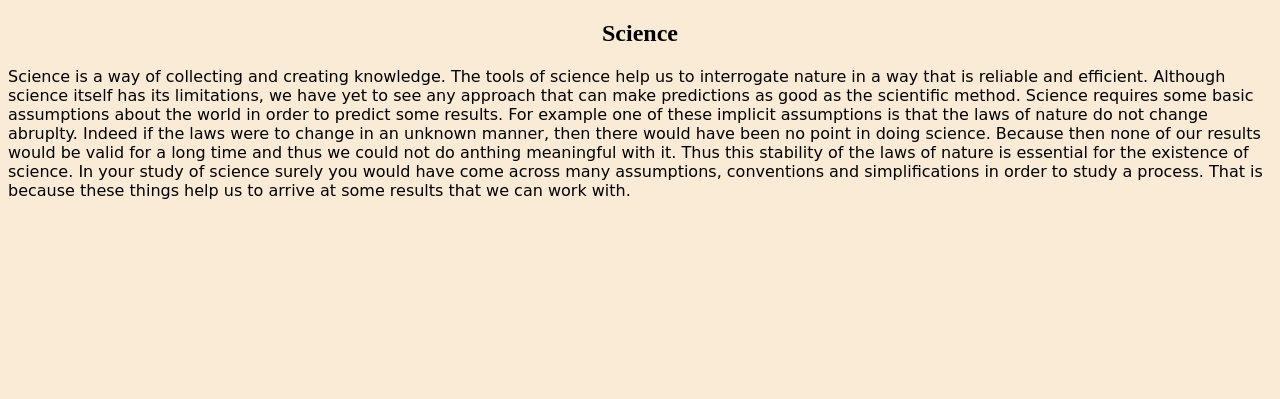
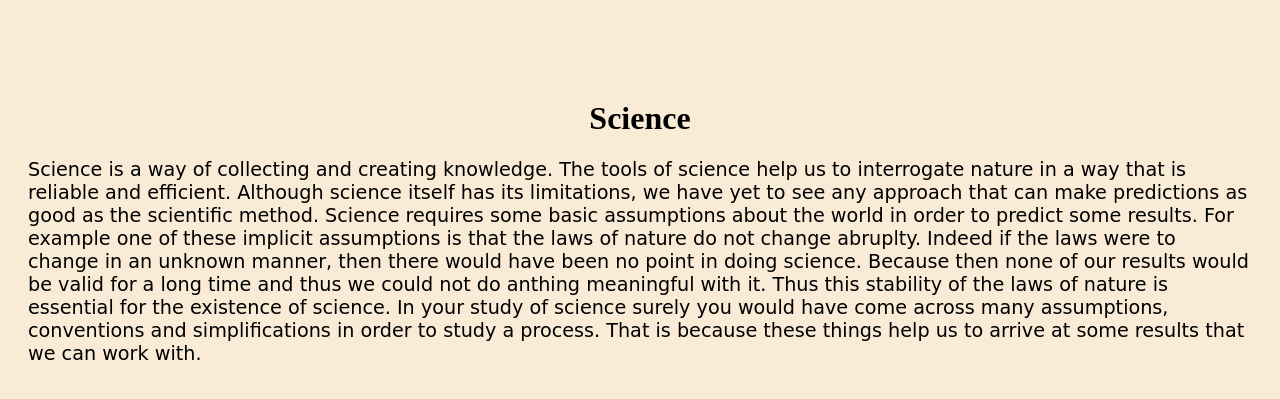
Before and after one commit to kabhay166/fun, a Flask app: page / in a window 1280 px wide. Shown: the part 68-467 px from the top of the page. Run offline with Flask 2, Linux system fonts and the light colour scheme.

Commit message:
changed the styling in the home page

```diff
--- a/templates/home.html
+++ b/templates/home.html
@@ -27,18 +27,19 @@
         }
         p{
 
-
-
+            font-size: larger;
             font-style: normal;
             font-family: cursive;
+            margin-left: 20px;
+            margin-right: 20px;
         }
         body {
             background-color: antiquewhite;
         }
-        h2 {
-            text-align:center;
 
-
+        h1 {
+            text-align: center;
+            margin-top: 100px;
         }
     </style>
 </head>
@@ -52,7 +53,7 @@
     <a href="math.html"> <button type="button" class="navbutton">Maths</button></a>
 </nav>
 
-<h2>Science</h2>
+<h1>Science</h1>
 <p>Science is a way of collecting and creating knowledge. The tools of science help us to interrogate nature in a way that is reliable and efficient.
     Although science itself has its limitations, we have yet to see any approach that can make predictions as good as the scientific method. Science requires some basic assumptions about the world in order to predict some results. For example one of these implicit assumptions is that the laws of nature do not change abruplty. Indeed if the laws were to change in an unknown manner, then there would have been no point in doing science. Because then none of our results would be valid for a long time and thus we could not do anthing meaningful with it. Thus this stability of the laws of nature is essential for the existence of science. In your study of science surely you would have come across many assumptions, conventions and simplifications in order to study a process. That is because these things help us to arrive at some results that we can work with.  </p>
 </body>
```
